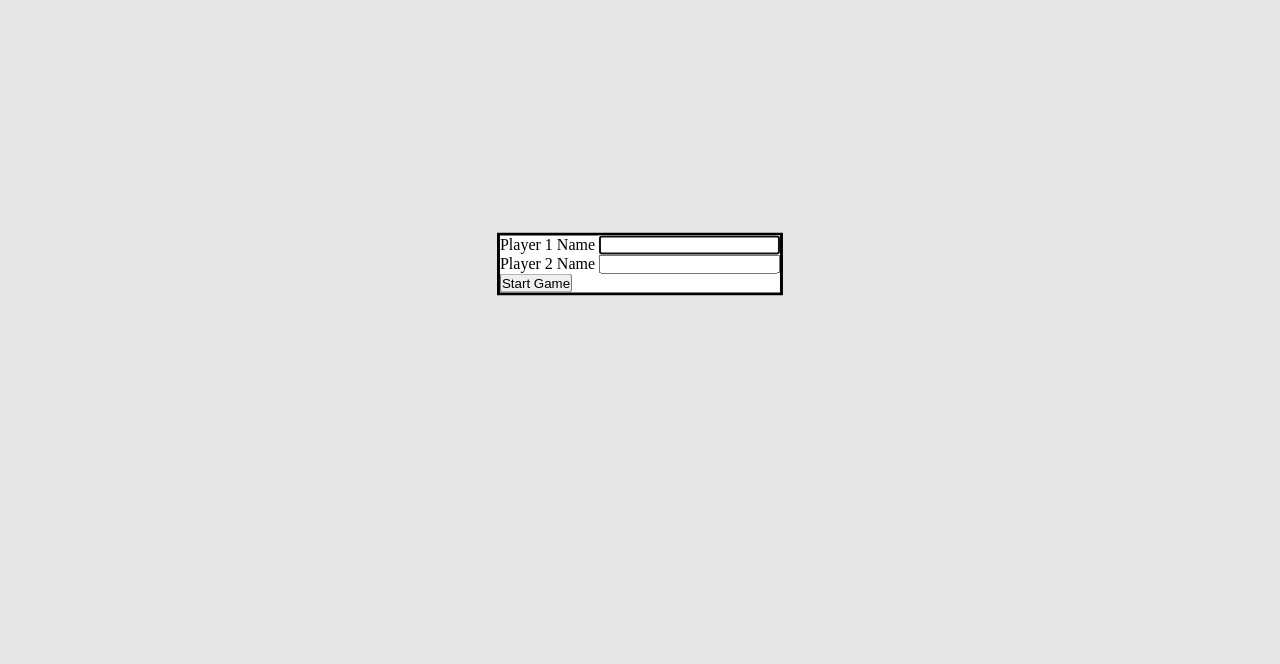
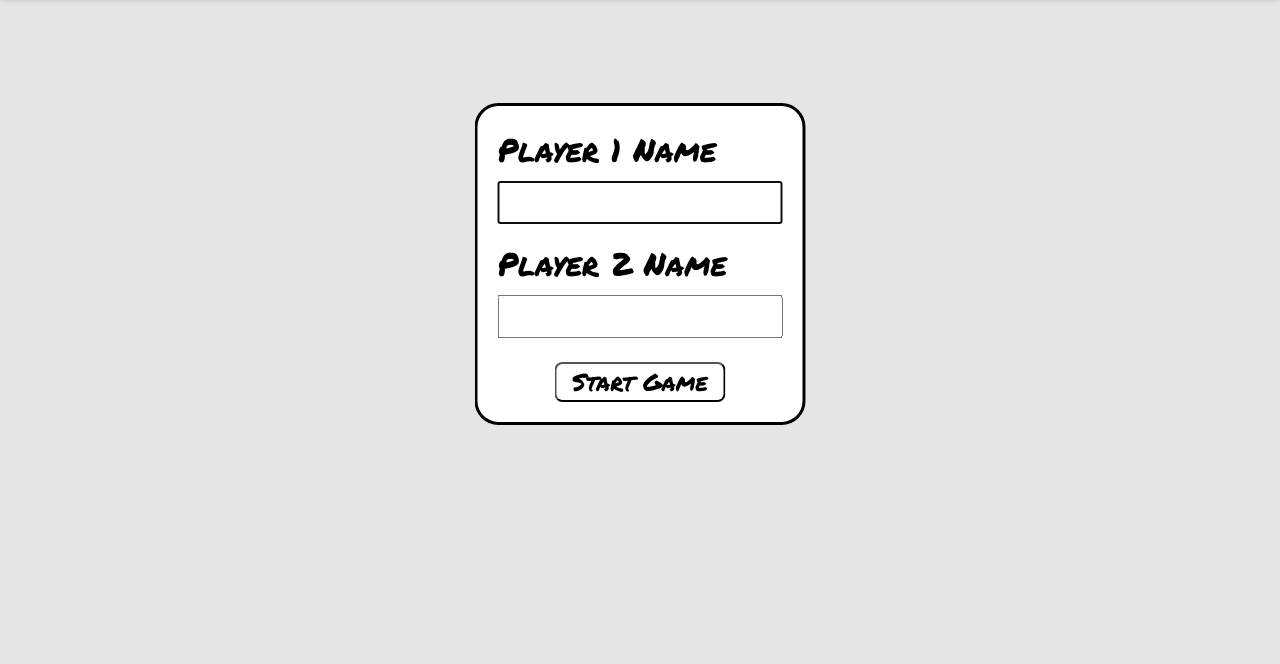
Before and after one commit to Afer1991/tic-tac-toe, a plain HTML site: page index.html in a window 1280 px wide. Shown: the part 136-800 px from the top of the page. Drawn offline with Linux system fonts and the light colour scheme.

Commit message:
Add style to UI

```diff
--- a/index.html
+++ b/index.html
@@ -4,6 +4,7 @@
     <meta charset="UTF-8">
     <meta name="viewport" content="width=device-width, initial-scale=1.0">
     <link rel="stylesheet" href="style.css">
+    <link rel="stylesheet" href="https://fonts.googleapis.com/css?family=Permanent+Marker">
     <title>Tic Tac Toe</title>
   </head>
   <body>
--- a/style.css
+++ b/style.css
@@ -1,6 +1,14 @@
 *, *::before, *::after {
   margin: 0;
   padding: 0;
+}
+
+html {
+  font-family: "Permanent Marker";
+}
+
+body {
+  height: 100vh;
 }
 
 .header {
@@ -13,6 +21,7 @@
 
 h1 {
   padding: 20px 0;
+  font-size: 4rem;
 }
 
 dialog {
@@ -20,17 +29,72 @@ dialog {
   top: 50%;
   left: 50%;
   transform: translate(-50%, -50%);
+  padding: 20px;
+  border-radius: 24px;
+}
+
+p:nth-of-type(1), p:nth-of-type(2) {
+  display: flex;
+  flex-direction: column;
+  margin-bottom: 16px;
+  font-size: 2rem;
+}
+
+input {
+  margin-top: 8px;
+  padding: 8px;
+  font-size: 1.25rem;
+}
+
+p:nth-of-type(3) {
+  display: flex;
+  justify-content: center;
+  margin-top: 24px;
+}
+
+button {
+  padding: 0 16px;
+  background: #FFF;
+  font-size: 1.5rem;
+  font-family: "Permanent Marker";
+  border-radius: 8px;
+  cursor: pointer;
 }
 
 .board-container {
-  padding-top: 200px;
+  display: flex;
+  flex-direction: column;
+  justify-content: center;
+  align-items: center;
+  height: 100%;
+  width: 100%;
+}
+
+.turn {
+  font-size: 4rem;
+  padding: 50px 0;
 }
 
 .board {
   display: grid;
-  grid-template: repeat(3, 50px) / repeat(3, 50px);
+  grid-template: repeat(3, 1fr) / repeat(3, 1fr);
+  width: 25%;
+  height: 40%;
 }
 
 .cell {
  border: 2px solid black;
+ display: flex;
+ justify-content: center;
+ align-items: center;
+ font-size: 5rem;
 }
+
+.button-container {
+  padding: 50px 0;
+}
+
+.button-container button {
+  padding: 0 24px;
+  font-size: 3rem;
+}
```
